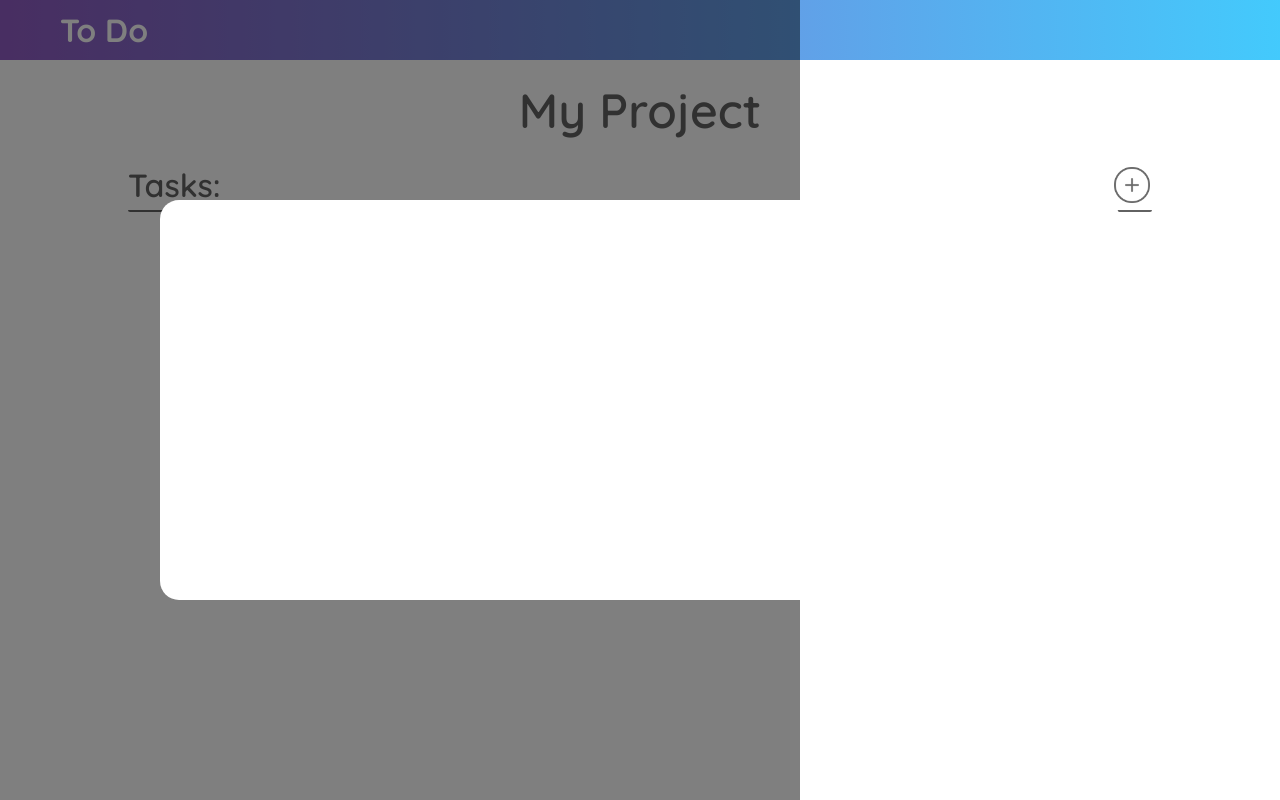
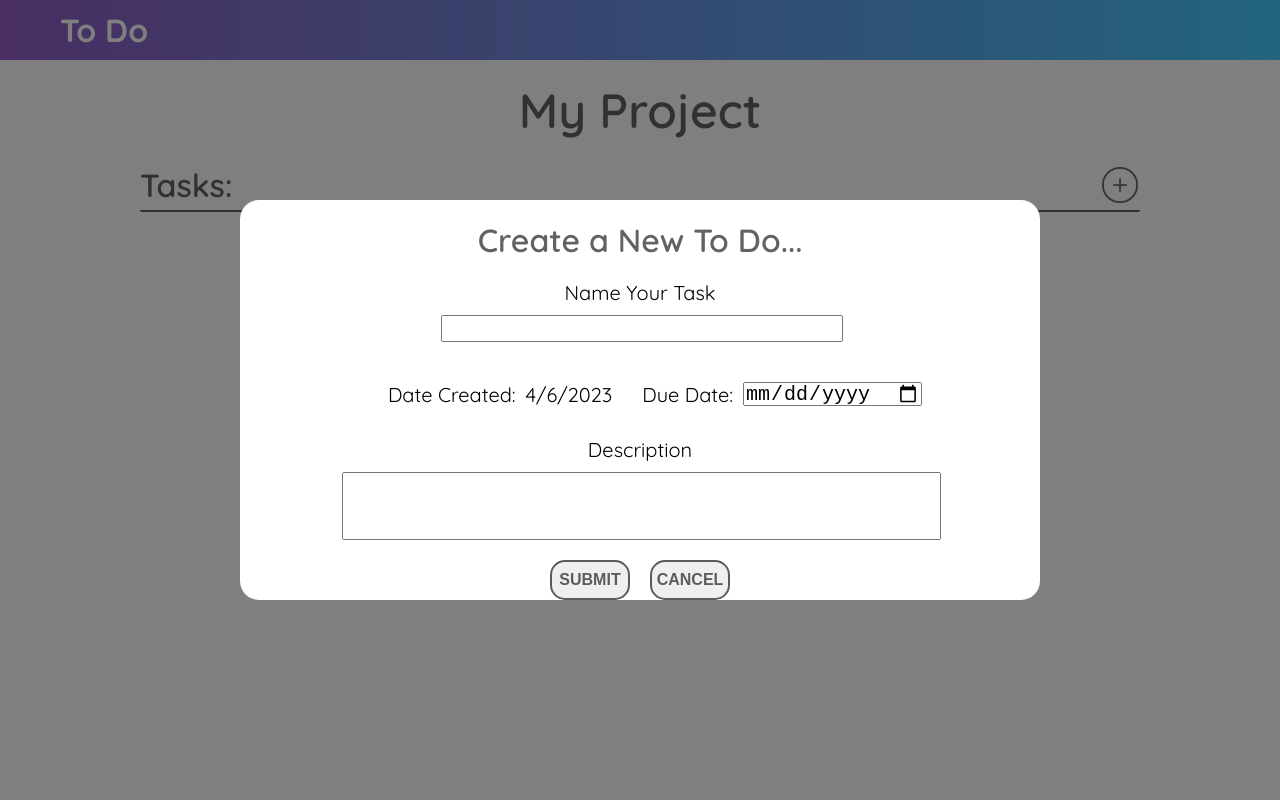
Before and after one commit to Frobii/odin-to-do-list, a website built with webpack: page dist/index.html in a window 1280 px wide. Both pictures are taken after a click on the element 1132 px from the left and 185 px from the top of the page. Shown: the top 800 px of the page. Built offline with nearby package versions, Linux system fonts and the light colour scheme.

Commit message:
create-and-style-the-form-for-creating-a-to-do

```diff
--- a/src/style.css
+++ b/src/style.css
@@ -9,6 +9,12 @@ html {
 
 body {
     margin: 0px;
+}
+
+.main {
+    display: flex;
+    align-items: center;
+    flex-direction: column;
 }
 
 .header {
@@ -31,11 +37,10 @@ body {
     flex-wrap: wrap;
     align-content: center;
     justify-content: center;
-    margin-left: 10vw;
 }
 
 .new-task-container {
-    width: 80vw;
+    width: min(80vw, 1000px);
     height: 50px;
     font-size: 2rem;
     font-weight: 600;
@@ -46,7 +51,6 @@ body {
     justify-content: space-between;
     border-bottom: 2px solid rgba(0, 0, 0, 0.614);
     border-radius: 2px;
-    margin-left: 10vw;
 }
 
 .new-task-button {
@@ -64,7 +68,7 @@ body {
     position: fixed;
     top: 0;
     left: 0;
-    width: 100vh;
+    width: 100vw;
     height: 100vh;
     background-color: rgba(0, 0, 0, 0.5);
     z-index: 998;
@@ -74,7 +78,7 @@ body {
     background-color: white;
     border-radius: 2ch;
     z-index: 999;
-    width: 75vw;
+    width: min(75vw, 800px);
     height: 50vh;
     position: absolute;
     top: 50%;
@@ -82,3 +86,96 @@ body {
     transform: translate(-50%, -50%);
     display: flex;
 }
+
+fieldset {
+    width: 100%;
+    height: 100%;
+    border: none;
+    padding: 0px;
+    display: flex;
+    flex-direction: column;
+}
+
+fieldset * {
+    padding-top: 20px;
+}
+
+legend {
+    color: rgba(0, 0, 0, 0.614);
+    text-align: center;
+    font-size: 2rem;
+    font-weight: 600;
+}
+
+label {
+    text-align: center;
+    font-size: 1.25rem;
+    padding-bottom: 10px;
+}
+
+input, textarea {
+    font-size: 1.25rem;
+    padding: 0px;
+}
+
+.date-labels {
+    padding-left: 30px;
+    padding-right: 10px;
+}
+
+.date-today {
+    font-size: 1.25rem;
+}
+
+.date-picker {
+    position: relative;
+    top: 20px;
+    height: 20px;
+}
+
+.task-input {
+    position: relative;
+    width: 50%;
+    left: 25%;
+}
+
+.date-container {
+    display: flex;
+    justify-content: center;
+}
+
+.description-input {
+    position: relative;
+    left: 12.5%;
+    width: 75%;
+    height: 50%;
+    vertical-align: top;
+    resize: none;
+}
+
+.button-container {
+    display: flex;
+    align-items: center;
+    justify-content: center;
+}
+
+button {
+    padding: 0px;
+    width: 80px;
+    height: 40px;
+    color: rgba(0, 0, 0, 0.614);
+    font-size: 1rem;
+    font-weight: 600;
+    border-radius: 15px;
+    border: 2px solid rgba(0, 0, 0, 0.614);
+}
+
+button:first-child {
+    margin-right: 20px;
+}
+
+button:hover, button:focus {
+    background-color: rgba(0, 0, 0, 0.614);
+    border: none;
+    color: white;
+}
--- a/src/task-form.js
+++ b/src/task-form.js
@@ -11,16 +11,90 @@ const taskForm = () => {
     });
   }
 
+  function dateToday() {
+    const currentDate = new Date();
+    const year = currentDate.getFullYear();
+    const month = currentDate.getMonth() + 1;
+    const day = currentDate.getDate();
+
+    const todaysDate = `${day}/${month}/${year}`;
+    return todaysDate;
+  }
+
   function loadForm() {
     const main = document.querySelector('.main');
     const formContainer = document.createElement('form-container');
     formContainer.classList.add('form-container');
-    // const fieldset = document.createElement('fieldset');
-    // const label = document.createElement('label');
+
+    const fieldset = document.createElement('fieldset');
+    const legend = document.createElement('legend');
+    legend.textContent = 'Create a New To Do...';
+
+    const taskLabel = document.createElement('label');
+    taskLabel.textContent = 'Name Your Task';
+    const taskInput = document.createElement('input');
+    taskInput.classList.add('task-input');
+
+    const dateContainer = document.createElement('div');
+    dateContainer.classList.add('date-container');
+
+    const dueLabel = document.createElement('label');
+    dueLabel.classList.add('date-labels');
+    dueLabel.textContent = 'Due Date:';
+    const datePicker = document.createElement('input');
+    datePicker.classList.add('date-picker');
+    datePicker.type = 'date';
+
+    const dateLabel = document.createElement('label');
+    dateLabel.classList.add('date-labels');
+    dateLabel.textContent = 'Date Created:';
+    const dateInput = document.createElement('div');
+    dateInput.classList.add('date-today');
+    dateInput.textContent = dateToday();
+
+    const descriptionLabel = document.createElement('label');
+    descriptionLabel.textContent = 'Description';
+    const descriptionInput = document.createElement('textarea');
+    descriptionInput.classList.add('description-input');
+
+    const buttonContainer = document.createElement('div');
+    buttonContainer.classList.add('button-container');
+
+    const submitButton = document.createElement('button');
+    submitButton.type = 'submit';
+    submitButton.classList.add('submit-button');
+    submitButton.textContent = 'SUBMIT';
+
+    const cancelButton = document.createElement('button');
+    cancelButton.classList.add('cancel-button');
+    cancelButton.textContent = 'CANCEL';
 
     main.insertBefore(formContainer, main.firstChild);
-    // formContainer.appendChild(fieldset);
-    // fieldset.appendChild(label);
+
+    formContainer.appendChild(fieldset);
+    fieldset.appendChild(legend);
+
+    fieldset.appendChild(taskLabel);
+    fieldset.appendChild(taskInput);
+
+    fieldset.appendChild(dateContainer);
+
+    dateContainer.appendChild(dateLabel);
+    dateContainer.appendChild(dateInput);
+
+    dateContainer.appendChild(dueLabel);
+    dateContainer.appendChild(datePicker);
+
+    fieldset.appendChild(descriptionLabel);
+    fieldset.appendChild(descriptionInput);
+
+    fieldset.appendChild(descriptionLabel);
+    fieldset.appendChild(descriptionInput);
+
+    buttonContainer.appendChild(submitButton);
+    buttonContainer.appendChild(cancelButton);
+
+    fieldset.appendChild(buttonContainer);
   }
 
   return {
--- a/src/task.js
+++ b/src/task.js
@@ -5,6 +5,7 @@ const task = () => {
     dueDate: '',
     status: 'new',
     progress: 'pending',
+    description: '',
   };
 
   function rename(newName) {
```
Also changed, not shown: dist/bundle.js.
